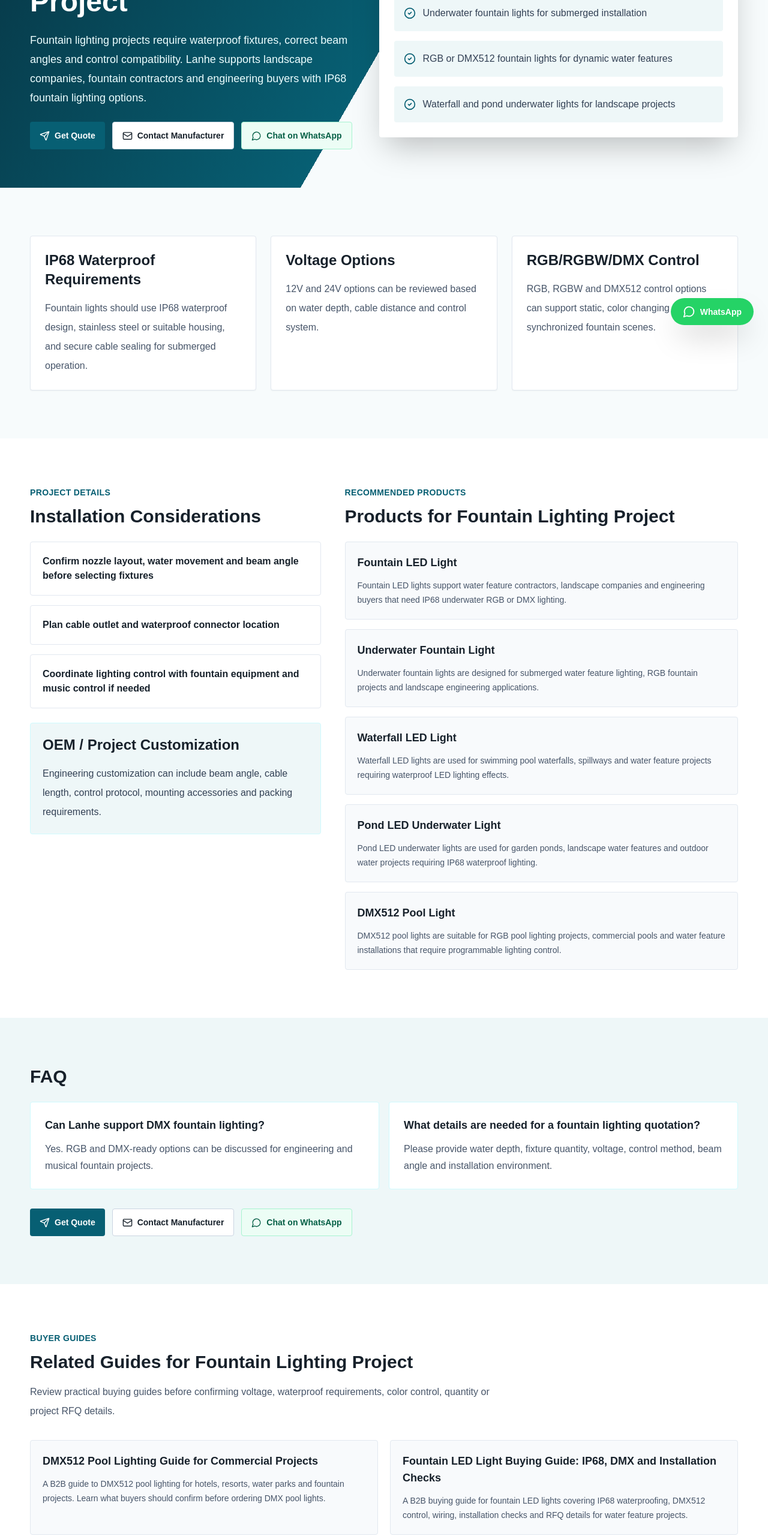
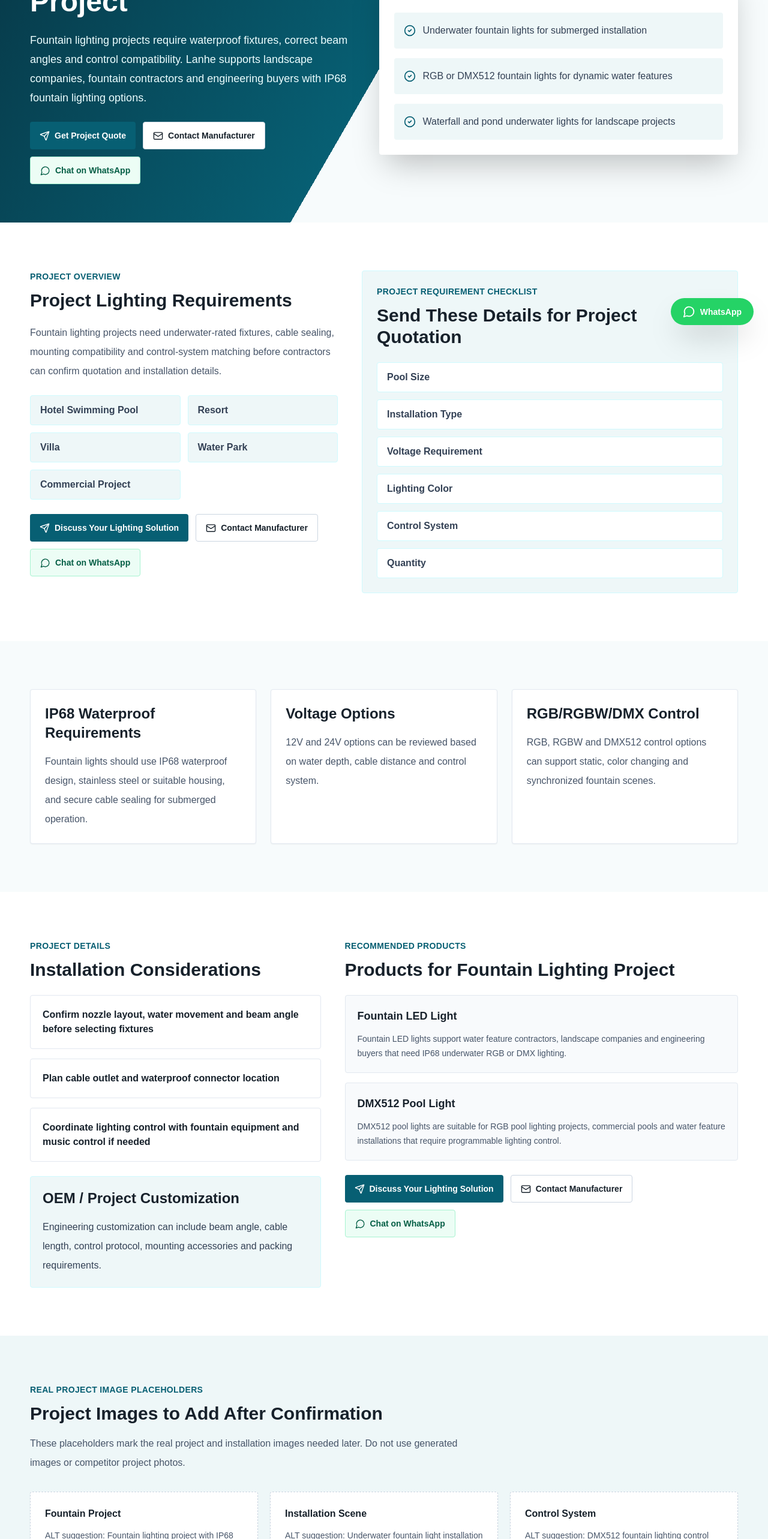
Before and after one commit to Sara-789-ting/gzlanhe.com, a Next.js app: page /applications/fountain-lighting in a window 1280 px wide. Shown: the part 234-2800 px from the top of the page at 60% size. Built offline with nearby package versions, Linux system fonts and the light colour scheme.

Commit message:
Optimize application pages for project RFQ conversion

```diff
--- a/app/applications/[slug]/page.tsx
+++ b/app/applications/[slug]/page.tsx
@@ -59,6 +59,9 @@ export default async function ApplicationDetailPage({ params }: ApplicationRoute
     notFound();
   }
   const products = getApplicationProducts(page);
+  const projectProducts = page.conversion
+    ? products.filter((product) => page.conversion?.recommendedProductSlugs.includes(product.slug))
+    : products;
   const relatedGuides = blogPosts.filter((post) =>
     post.targetApplications.some((target) => target.href === `/applications/${page.slug}`)
   );
@@ -86,7 +89,10 @@ export default async function ApplicationDetailPage({ params }: ApplicationRoute
               <p className="mt-6 max-w-2xl text-lg leading-8 text-cyan-50">
                 {page.introduction}
               </p>
-              <ContactActions product={page.title} />
+              <ContactActions
+                product={page.title}
+                primaryLabel={page.conversion?.topCta ?? "Get Quote"}
+              />
             </div>
             <div className="rounded border border-white/30 bg-white p-6 shadow-2xl">
               <h2 className="text-2xl font-bold text-ink">Recommended Lighting Solutions</h2>
@@ -101,6 +107,43 @@ export default async function ApplicationDetailPage({ params }: ApplicationRoute
             </div>
           </div>
         </section>
+
+        {page.conversion ? (
+          <section className="bg-white py-20">
+            <div className="section-shell grid gap-10 lg:grid-cols-[0.9fr_1.1fr]">
+              <div>
+                <p className="text-sm font-bold uppercase tracking-wide text-ocean">Project Overview</p>
+                <h2 className="mt-3 text-3xl font-bold text-ink">Project Lighting Requirements</h2>
+                <p className="mt-5 leading-8 text-slate-600">{page.conversion.projectOverview}</p>
+                <div className="mt-6 grid gap-3 sm:grid-cols-2">
+                  {page.conversion.suitableScenes.map((scene) => (
+                    <div key={scene} className="rounded border border-cyan-100 bg-mist px-4 py-3 font-semibold text-slate-700">
+                      {scene}
+                    </div>
+                  ))}
+                </div>
+                <div className="mt-6">
+                  <ContactActions
+                    product={page.title}
+                    compact
+                    primaryLabel={page.conversion.midCta}
+                  />
+                </div>
+              </div>
+              <div className="rounded border border-cyan-100 bg-mist p-6">
+                <p className="text-sm font-bold uppercase tracking-wide text-ocean">Project Requirement Checklist</p>
+                <h2 className="mt-3 text-3xl font-bold text-ink">Send These Details for Project Quotation</h2>
+                <div className="mt-6 grid gap-3">
+                  {page.conversion.requirementChecklist.map((item) => (
+                    <div key={item} className="rounded border border-cyan-100 bg-white px-4 py-3 font-semibold text-slate-700">
+                      {item}
+                    </div>
+                  ))}
+                </div>
+              </div>
+            </div>
+          </section>
+        ) : null}
 
         <section className="py-20">
           <div className="section-shell grid gap-6 lg:grid-cols-3">
@@ -140,7 +183,7 @@ export default async function ApplicationDetailPage({ params }: ApplicationRoute
               <p className="text-sm font-bold uppercase tracking-wide text-ocean">Recommended Products</p>
               <h2 className="mt-3 text-3xl font-bold text-ink">Products for {page.title}</h2>
               <div className="mt-6 grid gap-4">
-                {products.map((product) => (
+                {projectProducts.map((product) => (
                   <Link
                     key={product.slug}
                     href={`/products/${product.slug}`}
@@ -151,9 +194,43 @@ export default async function ApplicationDetailPage({ params }: ApplicationRoute
                   </Link>
                 ))}
               </div>
+              {page.conversion ? (
+                <div className="mt-6">
+                  <ContactActions
+                    product={page.title}
+                    compact
+                    primaryLabel={page.conversion.midCta}
+                  />
+                </div>
+              ) : null}
             </div>
           </div>
         </section>
+
+        {page.conversion ? (
+          <section className="bg-mist py-20">
+            <div className="section-shell">
+              <div className="mb-8">
+                <p className="text-sm font-bold uppercase tracking-wide text-ocean">Real Project Image Placeholders</p>
+                <h2 className="mt-3 text-3xl font-bold text-ink">Project Images to Add After Confirmation</h2>
+                <p className="mt-4 max-w-3xl leading-8 text-slate-600">
+                  These placeholders mark the real project and installation images
+                  needed later. Do not use generated images or competitor project photos.
+                </p>
+              </div>
+              <div className="grid gap-5 md:grid-cols-3">
+                {page.conversion.imagePlaceholders.map((image) => (
+                  <div key={image.title} className="rounded border border-dashed border-slate-300 bg-white p-6 shadow-sm">
+                    <h3 className="font-bold text-ink">{image.title}</h3>
+                    <p className="mt-3 text-sm leading-6 text-slate-600">
+                      ALT suggestion: {image.alt}
+                    </p>
+                  </div>
+                ))}
+              </div>
+            </div>
+          </section>
+        ) : null}
 
         <section className="bg-mist py-20">
           <div className="section-shell">
@@ -167,7 +244,11 @@ export default async function ApplicationDetailPage({ params }: ApplicationRoute
               ))}
             </div>
             <div className="mt-8">
-              <ContactActions product={page.title} compact />
+              <ContactActions
+                product={page.title}
+                compact
+                primaryLabel={page.conversion?.bottomCta ?? "Get Quote"}
+              />
             </div>
           </div>
         </section>
--- a/components/ContactActions.tsx
+++ b/components/ContactActions.tsx
@@ -4,9 +4,18 @@ import { siteConfig } from "@/lib/site";
 type ContactActionsProps = {
   product?: string;
   compact?: boolean;
+  primaryLabel?: string;
+  secondaryLabel?: string;
+  whatsappLabel?: string;
 };
 
-export function ContactActions({ product = "LED Pool Light", compact = false }: ContactActionsProps) {
+export function ContactActions({
+  product = "LED Pool Light",
+  compact = false,
+  primaryLabel = "Get Quote",
+  secondaryLabel = "Contact Manufacturer",
+  whatsappLabel = "Chat on WhatsApp"
+}: ContactActionsProps) {
   const rfqSubject = encodeURIComponent(`RFQ - ${product}`);
   const rfqBody = encodeURIComponent(
     `Hello Lanhe Pool Lighting,\n\nWe are interested in ${product}.\nPlease send product catalog, factory price and MOQ information.\n\nCompany:\nCountry:\nQuantity:\nApplication:\n`
@@ -18,14 +27,14 @@ export function ContactActions({ product = "LED Pool Light", compact = false }:
     <div className={`flex flex-wrap gap-3 ${compact ? "" : "mt-6"}`}>
       <a className={`${buttonClass} bg-ocean text-white hover:bg-cyan-800`} href="/contact#inquiry">
         <Send size={17} aria-hidden="true" />
-        Get Quote
+        {primaryLabel}
       </a>
       <a
         className={`${buttonClass} border border-slate-300 bg-white text-ink hover:border-ocean hover:text-ocean`}
         href={`mailto:${siteConfig.email}?subject=${rfqSubject}&body=${rfqBody}`}
       >
         <Mail size={17} aria-hidden="true" />
-        Contact Manufacturer
+        {secondaryLabel}
       </a>
       <a
         className={`${buttonClass} border border-emerald-200 bg-emerald-50 text-emerald-800 hover:bg-emerald-100`}
@@ -34,7 +43,7 @@ export function ContactActions({ product = "LED Pool Light", compact = false }:
         rel="noreferrer"
       >
         <MessageCircle size={17} aria-hidden="true" />
-        Chat on WhatsApp
+        {whatsappLabel}
       </a>
     </div>
   );
--- a/lib/applicationPages.ts
+++ b/lib/applicationPages.ts
@@ -14,6 +14,16 @@ export type ApplicationPage = {
   controlOptions: string;
   installationConsiderations: string[];
   customization: string;
+  conversion?: {
+    projectOverview: string;
+    suitableScenes: string[];
+    requirementChecklist: string[];
+    recommendedProductSlugs: string[];
+    imagePlaceholders: { title: string; alt: string }[];
+    topCta: string;
+    midCta: string;
+    bottomCta: string;
+  };
   faqs: { question: string; answer: string }[];
 };
 
@@ -46,6 +56,38 @@ export const applicationPages: ApplicationPage[] = [
     ],
     customization:
       "OEM/project customization can include cable length, control mode, product labeling, packaging and specification documentation.",
+    conversion: {
+      projectOverview:
+        "Hotel and resort pool lighting projects usually require reliable IP68 underwater fixtures, comfortable visual effects, low-voltage design and clear product selection before quotation.",
+      suitableScenes: [
+        "Hotel Swimming Pool",
+        "Resort",
+        "Villa",
+        "Water Park",
+        "Commercial Project"
+      ],
+      requirementChecklist: [
+        "Pool Size",
+        "Installation Type",
+        "Voltage Requirement",
+        "Lighting Color",
+        "Control System",
+        "Quantity"
+      ],
+      recommendedProductSlugs: [
+        "rgb-swimming-pool-light",
+        "ip68-underwater-led-pool-light",
+        "dmx512-pool-light"
+      ],
+      imagePlaceholders: [
+        { title: "Hotel Pool Project", alt: "Hotel swimming pool lighting project with LED pool lights" },
+        { title: "Villa Pool Project", alt: "Villa pool lighting scene using IP68 LED pool lights" },
+        { title: "Installation Scene", alt: "LED pool light installation scene for hotel swimming pool" }
+      ],
+      topCta: "Get Project Quote",
+      midCta: "Discuss Your Lighting Solution",
+      bottomCta: "Send Project Requirement"
+    },
     faqs: [
       {
         question: "Can Lanhe support hotel pool lighting projects?",
@@ -163,6 +205,34 @@ export const applicationPages: ApplicationPage[] = [
     ],
     customization:
       "Engineering customization can include beam angle, cable length, control protocol, mounting accessories and packing requirements.",
+    conversion: {
+      projectOverview:
+        "Fountain lighting projects need underwater-rated fixtures, cable sealing, mounting compatibility and control-system matching before contractors can confirm quotation and installation details.",
+      suitableScenes: [
+        "Hotel Swimming Pool",
+        "Resort",
+        "Villa",
+        "Water Park",
+        "Commercial Project"
+      ],
+      requirementChecklist: [
+        "Pool Size",
+        "Installation Type",
+        "Voltage Requirement",
+        "Lighting Color",
+        "Control System",
+        "Quantity"
+      ],
+      recommendedProductSlugs: ["fountain-led-light", "dmx512-pool-light"],
+      imagePlaceholders: [
+        { title: "Fountain Project", alt: "Fountain lighting project with IP68 LED fountain lights" },
+        { title: "Installation Scene", alt: "Underwater fountain light installation scene" },
+        { title: "Control System", alt: "DMX512 fountain lighting control system for project installation" }
+      ],
+      topCta: "Get Project Quote",
+      midCta: "Discuss Your Lighting Solution",
+      bottomCta: "Send Project Requirement"
+    },
     faqs: [
       {
         question: "Can Lanhe support DMX fountain lighting?",
```
